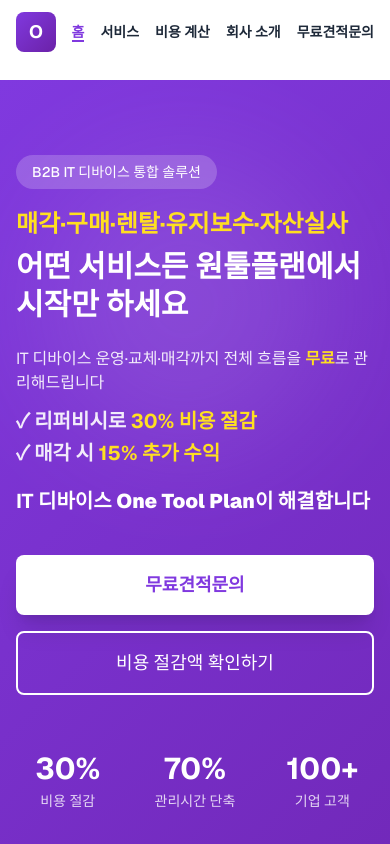
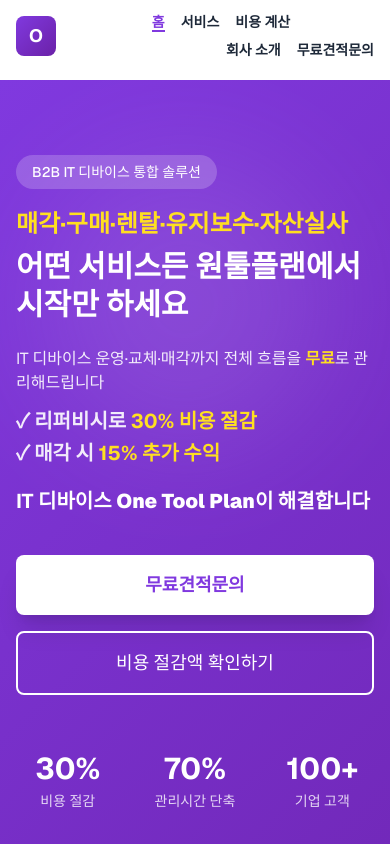
Before and after one commit to gcooon/homepage, a Next.js app: page / in a window 390 px wide. Shown: the top 844 px of the page. Built offline with nearby package versions, Linux system fonts and the light colour scheme; no server answers.

Commit message:
20260122.6

```diff
--- a/src/components/layout/Navigation.tsx
+++ b/src/components/layout/Navigation.tsx
@@ -80,14 +80,10 @@ export default function Navigation({ isMobile = false }: NavigationProps) {
     return pathname === href;
   };
 
-  return (
-    <nav className={cn(
-      "flex",
-      isMobile
-        ? "flex-wrap justify-end gap-x-4 gap-y-2"
-        : "items-center space-x-8"
-    )}>
-      {NAV_ITEMS.map((item) => (
+  const firstRowItems = NAV_ITEMS.slice(0, 3);
+  const secondRowItems = NAV_ITEMS.slice(3);
+
+  const renderLink = (item: typeof NAV_ITEMS[number]) => (
     <Link
       key={item.href}
       href={item.href}
@@ -102,7 +98,24 @@ export default function Navigation({ isMobile = false }: NavigationProps) {
     >
       {item.label}
     </Link>
-      ))}
+  );
+
+  if (isMobile) {
+    return (
+      <div className="flex flex-col gap-2">
+        <nav className="flex justify-center gap-x-4">
+          {firstRowItems.map(renderLink)}
+        </nav>
+        <nav className="flex justify-end gap-x-4">
+          {secondRowItems.map(renderLink)}
+        </nav>
+      </div>
+    );
+  }
+
+  return (
+    <nav className="flex items-center space-x-8">
+      {NAV_ITEMS.map(renderLink)}
     </nav>
   );
 }
```
Lines whose indentation alone changed are shown as unchanged.
